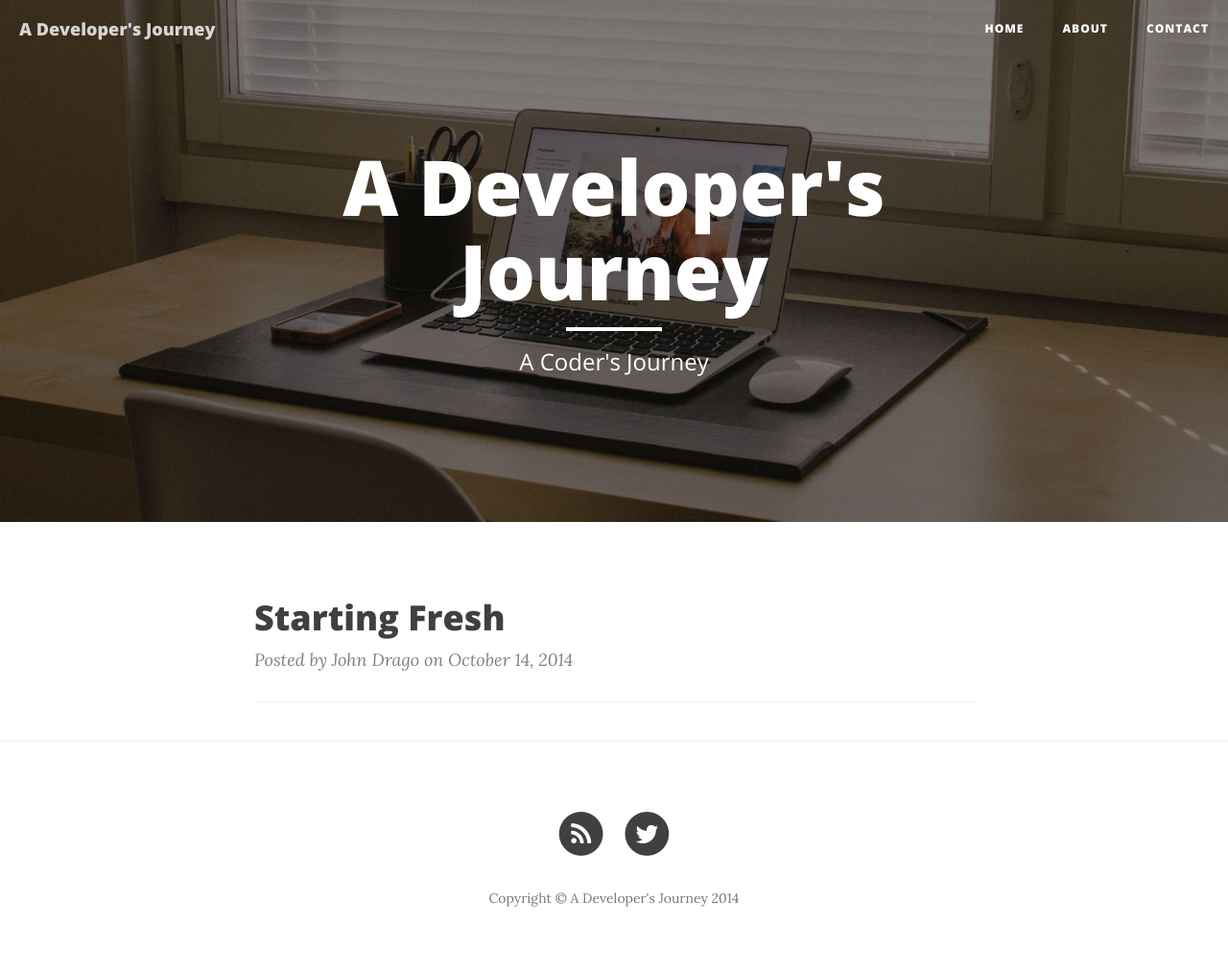
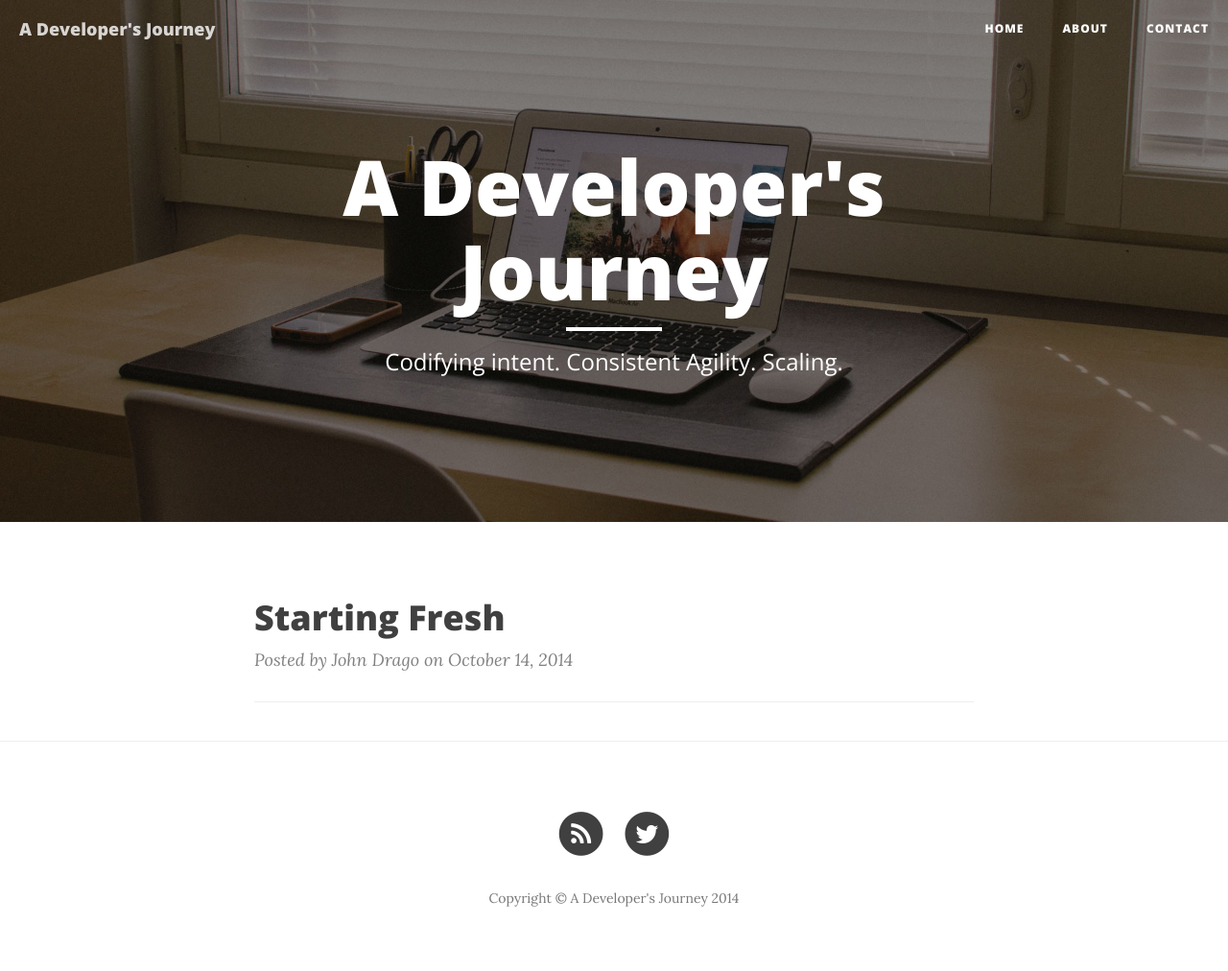
Before and after one commit to jdrago999/jdrago999.github.io, a Jekyll site: the page built from index.html, in a window 1280 px wide. Shown: the whole page at 96% size. Built offline with Jekyll 4.4.1, drawn with Linux system fonts in a browser that asks for light colours; nearby versions of some CDN libraries; the list of posts is cut into pages by our own code.

Commit message:
Incremental

```diff
--- a/index.html
+++ b/index.html
@@ -1,6 +1,6 @@
 ---
 layout: page
-description: "A Coder's Journey"
+description: "Codifying intent.  Consistent Agility.  Scaling."
 header-img: "img/home-bg.jpg"
 ---
 
```
